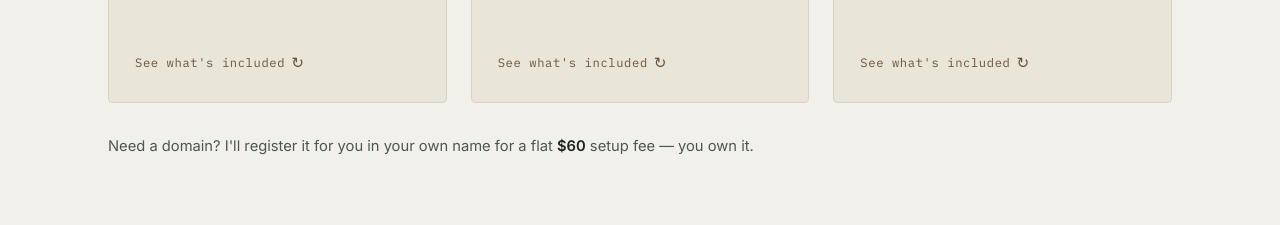
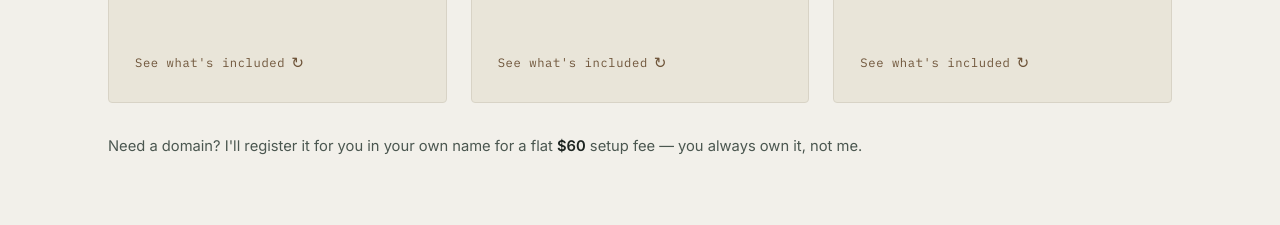
Before and after one commit to Willowyoruk/helloyoruk, a plain HTML site: page index.html in a window 1280 px wide. Shown: the part 1900-2125 px from the top of the page. Drawn offline with Linux system fonts and the light colour scheme.

Commit message:
Update index.html

```diff
--- a/index.html
+++ b/index.html
@@ -3,23 +3,34 @@
 <head>
 <meta charset="UTF-8">
 <meta name="viewport" content="width=device-width, initial-scale=1.0">
+
+<!-- Page title — shows up in the browser tab and Google search results -->
 <title>Yoruk — Digital Presence, Handled</title>
+
+<!-- Description shown under your link in Google search results -->
 <meta name="description" content="Yoruk builds websites, manages social posting, watches your reviews, and handles your domains — so your business shows up well online, without you having to manage it.">
 
+<!-- Loads the three fonts used across the site (Fraunces, Inter, IBM Plex Mono) -->
 <link rel="preconnect" href="https://fonts.googleapis.com">
 <link rel="preconnect" href="https://fonts.gstatic.com" crossorigin>
 <link href="https://fonts.googleapis.com/css2?family=Fraunces:ital,opsz,wght@0,9..144,400;0,9..144,500;0,9..144,600;1,9..144,500&family=Inter:wght@400;500;600&family=IBM+Plex+Mono:wght@400;500&display=swap" rel="stylesheet">
 
+<!-- All the visual styling (colors, layout, fonts) lives in this file -->
 <link rel="stylesheet" href="style.css">
 </head>
 <body>
 
+<!-- Accessibility link, invisible until someone tabs to it with a keyboard -->
 <a class="skip-link" href="#main">Skip to content</a>
 
+<!-- ============================================
+     HEADER — the bar that stays pinned to the top of the page
+     ============================================ -->
 <header class="site-header">
   <div class="wrap header-row">
     <a href="#top" class="wordmark">YORUK</a>
     <nav class="header-nav">
+      <!-- "Available for new projects" badge with the little dot — hidden automatically on small phone screens -->
       <span class="availability">
         <span class="availability-dot" aria-hidden="true"></span>
         Available for new projects
@@ -32,6 +43,9 @@
 
 <main id="main">
 
+  <!-- ============================================
+       HERO — the big introduction at the top of the homepage
+       ============================================ -->
   <section id="top" class="hero">
     <div class="wrap hero-grid">
       <div class="hero-copy">
@@ -40,11 +54,13 @@
         <p class="hero-sub">
           Website. Social posts. Reviews. Domain. I handle the pieces of your online presence you don't have time for, so you can focus on running your business.
         </p>
+        <!-- The two main buttons -->
         <div class="hero-actions">
           <a href="#pricing" class="btn btn-primary">See packages</a>
           <a href="plans.html" class="btn btn-ghost">Build your plan</a>
         </div>
       </div>
+      <!-- Decorative dotted line with dots on the right side of the hero — purely visual, hidden on phones -->
       <div class="hero-mark" aria-hidden="true">
         <div class="route">
           <span class="route-line"></span>
@@ -57,6 +73,9 @@
     </div>
   </section>
 
+  <!-- ============================================
+       SERVICES — the 6-box grid: "What I take off your plate"
+       ============================================ -->
   <section id="services" class="services">
     <div class="wrap">
       <div class="section-head">
@@ -64,6 +83,7 @@
         <p class="section-sub">One person, one point of contact, everything connected — instead of five different freelancers who don't talk to each other.</p>
       </div>
 
+      <!-- Each of these 6 boxes is one service. To edit a service's title or description, just change the text inside its <h3> and <p>. -->
       <div class="service-grid">
         <div class="service-card">
           <h3>Website design &amp; build</h3>
@@ -78,10 +98,9 @@
           <p>Your business listing kept current, and thoughtful responses to reviews — good, bad, and everything in between.</p>
         </div>
         <div class="service-card">
-  <h3>Domain purchasing &amp; setup</h3>
-  <p>I handle the registration and connect it to your site, so you're never the one untangling DNS settings.</p>
-</div>
-
+          <h3>Domain purchasing &amp; setup</h3>
+          <p>I handle the registration and connect it to your site, so you're never the one untangling DNS settings.</p>
+        </div>
         <div class="service-card">
           <h3>Ongoing monitoring</h3>
           <p>Someone keeping an eye on how you show up online, so problems get caught before a customer finds them first.</p>
@@ -94,6 +113,10 @@
     </div>
   </section>
 
+  <!-- ============================================
+       WEBSITE PACKAGES — the 3 flip cards (Starter / Growth / Complete)
+       Tapping a card flips it over to show the price + what's included.
+       ============================================ -->
   <section id="pricing" class="pricing">
     <div class="wrap">
       <div class="section-head">
@@ -103,6 +126,7 @@
 
       <div class="tier-grid">
 
+        <!-- STARTER CARD — front shows the name/teaser, back (tier-back) shows price + bullet list -->
         <button type="button" class="tier-card" data-tier="starter" aria-pressed="false">
           <span class="tier-card-inner">
             <span class="tier-face tier-front">
@@ -125,6 +149,7 @@
           </span>
         </button>
 
+        <!-- GROWTH CARD -->
         <button type="button" class="tier-card" data-tier="growth" aria-pressed="false">
           <span class="tier-card-inner">
             <span class="tier-face tier-front">
@@ -147,6 +172,7 @@
           </span>
         </button>
 
+        <!-- COMPLETE CARD -->
         <button type="button" class="tier-card" data-tier="complete" aria-pressed="false">
           <span class="tier-card-inner">
             <span class="tier-face tier-front">
@@ -171,11 +197,15 @@
 
       </div>
 
-            <p class="tier-footnote">Need a domain? I'll register it for you in your own name for a flat <strong>$60</strong> setup fee — you own it.</p>
-
+      <!-- Small note under the 3 cards about the $60 domain fee -->
+      <p class="tier-footnote">Need a domain? I'll register it for you in your own name for a flat <strong>$60</strong> setup fee — you always own it, not me.</p>
     </div>
   </section>
 
+  <!-- ============================================
+       ONGOING CARE — the 3 monthly plans (Monitor / Manage / Grow)
+       These are plain cards, not flip cards — everything is always visible.
+       ============================================ -->
   <section id="care" class="care">
     <div class="wrap">
       <div class="section-head">
@@ -184,6 +214,7 @@
       </div>
 
       <div class="care-grid">
+        <!-- MONITOR -->
         <div class="care-card">
           <span class="care-name">Monitor</span>
           <span class="care-price">$125<span class="care-price-unit">/mo</span></span>
@@ -192,6 +223,7 @@
             <li>I flag anything urgent right away</li>
           </ul>
         </div>
+        <!-- MANAGE — has "care-card-featured" class, which is what gives it the highlighted border and the "Most common" badge -->
         <div class="care-card care-card-featured">
           <span class="care-badge">Most common</span>
           <span class="care-name">Manage</span>
@@ -202,6 +234,7 @@
             <li>1 small site edit per month</li>
           </ul>
         </div>
+        <!-- GROW -->
         <div class="care-card">
           <span class="care-name">Grow</span>
           <span class="care-price">$700<span class="care-price-unit">/mo</span></span>
@@ -214,6 +247,7 @@
         </div>
       </div>
 
+      <!-- The "Build your plan" callout box under the 3 care cards -->
       <div class="custom-note">
         <p><strong>Not sure what fits?</strong> Build a plan step by step and see it all in one place before you reach out.</p>
         <a href="plans.html" class="btn btn-primary btn-small">Build your plan</a>
@@ -221,13 +255,18 @@
     </div>
   </section>
 
+  <!-- ============================================
+       CONTACT — the form at the bottom of the homepage.
+       Submitting it doesn't send anything from the page itself — it just
+       opens the visitor's own email app with a message pre-filled to you.
+       That logic lives in script.js, not here.
+       ============================================ -->
   <section id="contact" class="contact">
     <div class="wrap contact-grid">
-           <div class="contact-copy">
+      <div class="contact-copy">
         <h2>Let's talk about your business</h2>
         <p class="section-sub">No pressure, no sales script — just tell me what's going on with your online presence and I'll help you find the right next step.</p>
       </div>
-
 
       <form class="contact-form" id="contact-form">
         <label for="name">Name</label>
@@ -250,13 +289,16 @@
 
 </main>
 
+<!-- ============================================
+     FOOTER — the bottom of every page
+     ============================================ -->
 <footer class="site-footer">
   <div class="wrap footer-row">
     <span>© 2026 Yoruk</span>
   </div>
 </footer>
 
-
+<!-- Loads the interactive behavior for this page (flip cards + the contact form) -->
 <script src="script.js"></script>
 </body>
 </html>
```
